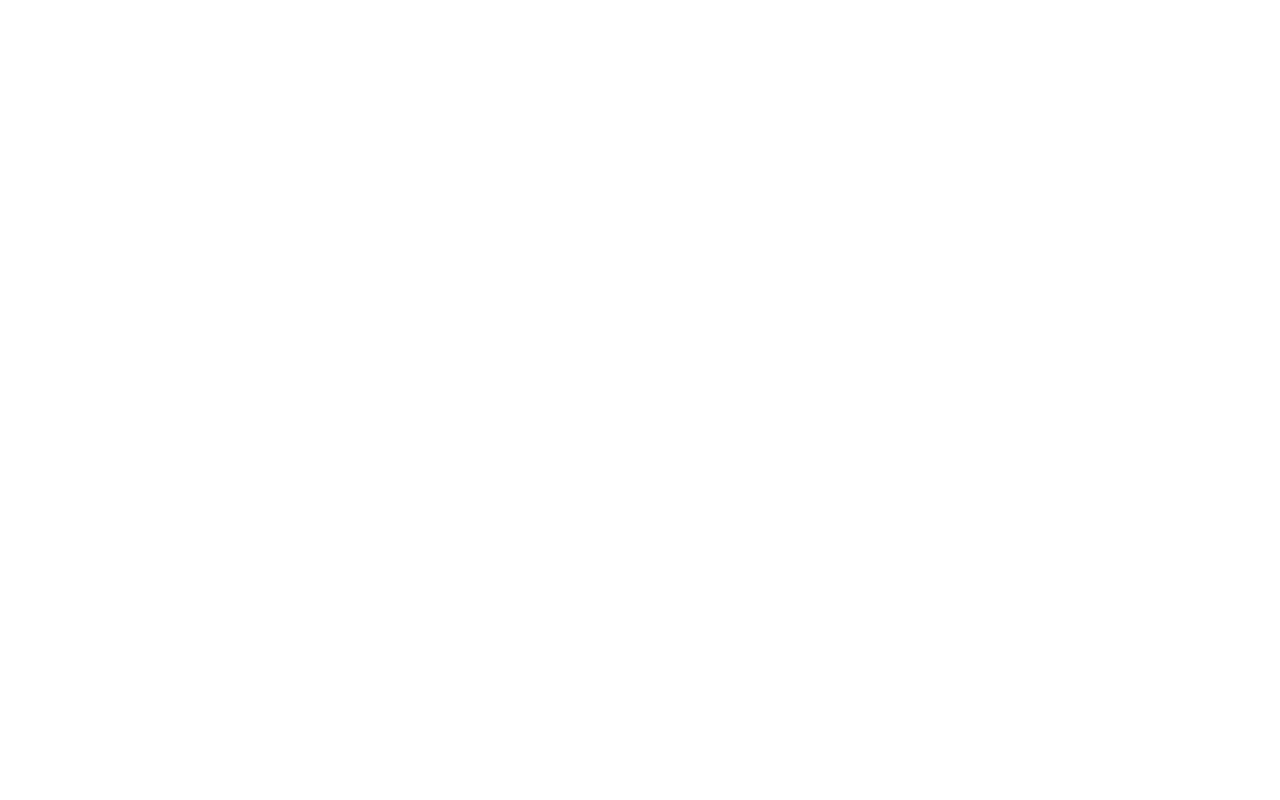
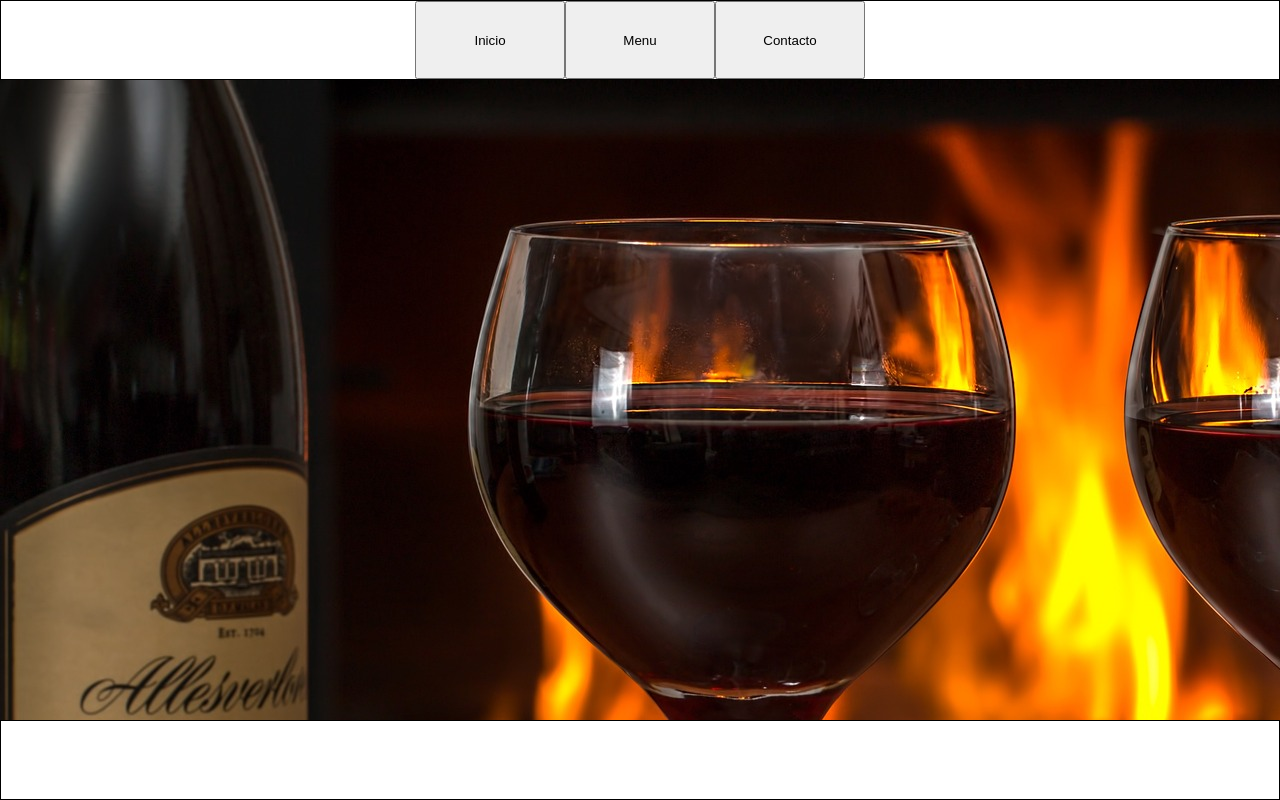
Before and after one commit to AgustinItuarte/Pagina-Restaurante, a website built with webpack: page dist/index.html in a window 1280 px wide. Built offline with nearby package versions, Linux system fonts and the light colour scheme.

Commit message:
Header y contenido añadidos

```diff
--- a/package.json
+++ b/package.json
@@ -19,6 +19,7 @@
   "devDependencies": {
     "css-loader": "^6.7.3",
     "style-loader": "^3.3.1",
+    "url-loader": "^4.1.1",
     "webpack": "^5.75.0",
     "webpack-cli": "^5.0.1"
   }
--- a/src/principal.js
+++ b/src/principal.js
@@ -1,3 +1,5 @@
+import Icon from './vinos.jpg';
+
 export default function paginaPrincipal() {
 
     const contenedor = document.querySelector('#contenido');
@@ -5,14 +7,30 @@ export default function paginaPrincipal() {
     const header = document.createElement('div');
     const main_content = document.createElement('div');
     const footer = document.createElement('div');
+    const header_tab1 = document.createElement('button');
+    const header_tab2 = document.createElement('button');
+    const header_tab3 = document.createElement('button');
 
     contenedor.appendChild(pagina_principal);
     pagina_principal.appendChild(header);
     pagina_principal.appendChild(main_content);
     pagina_principal.appendChild(footer);
+    header.appendChild(header_tab1);
+    header.appendChild(header_tab2);
+    header.appendChild(header_tab3);
+    main_content.style.backgroundImage =  `url(${Icon})` ;
 
+
+    pagina_principal.classList.add('pagina-principal');
     header.classList.add('header');
     main_content.classList.add('main_content');
     footer.classList.add('footer');
+    header_tab1.classList.add('btn-inicio');
+    header_tab2.classList.add('btn-menu');
+    header_tab3.classList.add('btn-contacto');
+
+    header_tab1.textContent = 'Inicio';
+    header_tab2.textContent = 'Menu';
+    header_tab3.textContent = 'Contacto';
 
 }
--- a/src/style.css
+++ b/src/style.css
@@ -1,10 +1,45 @@
-body {
+* {
+    box-sizing: border-box;
+    padding: 0;
+    margin: 0;
+}
+
+#contenido, body {
     height: 100vh;
     width: 100vw;
-    margin: 0;
-    padding: 0;
 }
 
-#contenido {
+.pagina-principal {
     display: grid;
+    grid-template-rows: 10% 80% 10%;
+    height: 100vh;
+    width: 100vw;
 }
+
+.header {
+    width: 100%;
+    display: flex;
+    justify-content: center;
+    align-items: center;
+    border: 1px solid black;
+}
+
+.main-content {
+    height: 100%;
+    width: 100%;
+    background-image: url('./vinos.jpg');
+    background-size: cover;
+    background-repeat: no-repeat;
+    background-size: 100% 100%;
+}
+
+.footer {
+    height: 100%;
+    width: 100%;
+    border: 1px solid black;
+}
+
+button {
+    width: 150px;
+    height: 100%;
+}
--- a/webpack.config.js
+++ b/webpack.config.js
@@ -12,6 +12,10 @@ module.exports = {
         test: /\.css$/i,
         use: ['style-loader', 'css-loader'],
       },
+      {
+        test: /\.(png|svg|jpg|jpeg|gif)$/i,
+        type: 'asset/resource',
+      },
     ],
   },
 };
```
Also changed, not shown: dist/db6ac7de30b5c9c30d89.jpg (renamed from vinos.jpg), dist/main.js, src/vinos.jpg (added), 1 other file.
